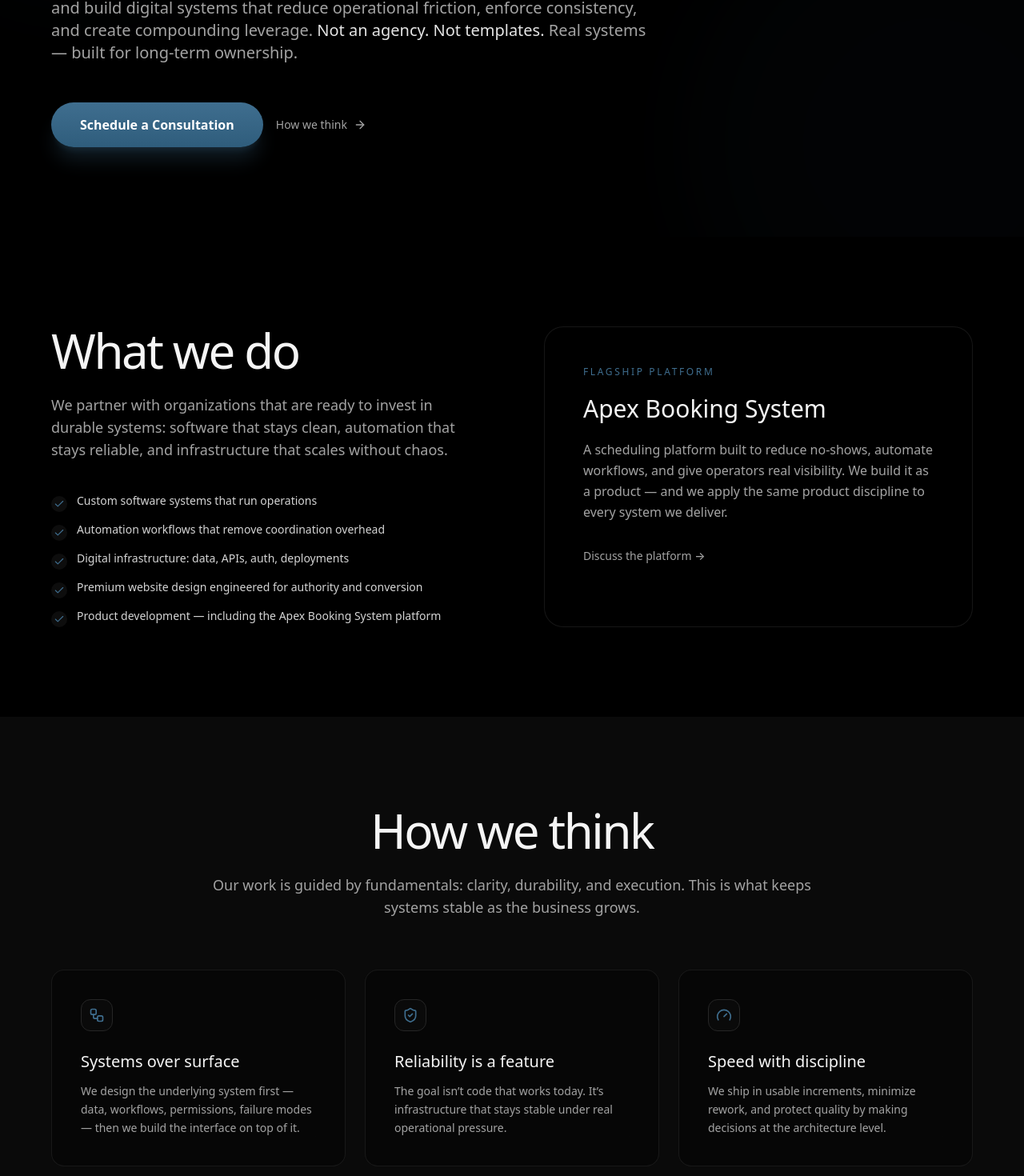
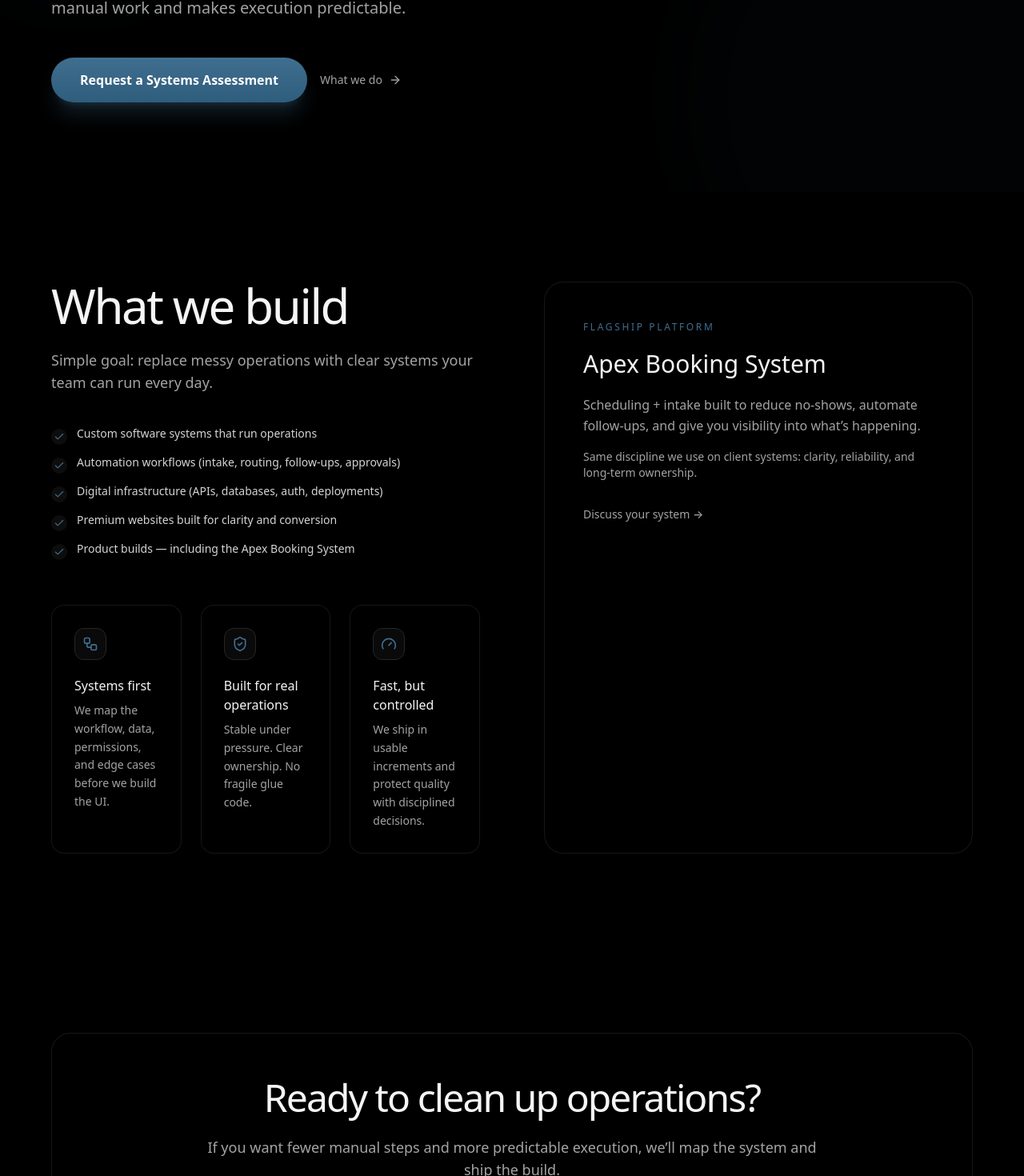
Before and after one commit to alexbritop24/apex-fusion-platform, a React (Vite) app: page /about in a window 1280 px wide. Shown: the part 452-1922 px from the top of the page at 80% size. Built offline with nearby package versions, Linux system fonts and the light colour scheme.

Commit message:
Simplify FounderBlock copy and tighten section

```diff
--- a/src/pages/About.tsx
+++ b/src/pages/About.tsx
@@ -16,49 +16,47 @@ export default function About() {
 
   const principles: Principle[] = [
     {
-      title: "Systems over surface",
+      title: "Systems first",
       description:
-        "We design the underlying system first — data, workflows, permissions, failure modes — then we build the interface on top of it.",
+        "We map the workflow, data, permissions, and edge cases before we build the UI.",
       icon: <Workflow className="h-5 w-5" aria-hidden="true" />,
     },
     {
-      title: "Reliability is a feature",
+      title: "Built for real operations",
       description:
-        "The goal isn’t code that works today. It’s infrastructure that stays stable under real operational pressure.",
+        "Stable under pressure. Clear ownership. No fragile glue code.",
       icon: <ShieldCheck className="h-5 w-5" aria-hidden="true" />,
     },
     {
-      title: "Speed with discipline",
+      title: "Fast, but controlled",
       description:
-        "We ship in usable increments, minimize rework, and protect quality by making decisions at the architecture level.",
+        "We ship in usable increments and protect quality with disciplined decisions.",
       icon: <Gauge className="h-5 w-5" aria-hidden="true" />,
     },
   ];
 
   const whatWeDo = [
     "Custom software systems that run operations",
-    "Automation workflows that remove coordination overhead",
-    "Digital infrastructure: data, APIs, auth, deployments",
-    "Premium website design engineered for authority and conversion",
-    "Product development — including the Apex Booking System platform",
+    "Automation workflows (intake, routing, follow-ups, approvals)",
+    "Digital infrastructure (APIs, databases, auth, deployments)",
+    "Premium websites built for clarity and conversion",
+    "Product builds — including the Apex Booking System",
   ];
 
   return (
     <div className="min-h-screen bg-black text-[#f5f5f5]">
       <SEO
         title="About — Apex Fusion Studios"
-        description="Apex Fusion Studios is a premium software and automation company building digital systems and infrastructure for serious operators."
+        description="Apex Fusion Studios builds premium software systems, automation, and infrastructure for serious operators."
+        path="/about"
       />
 
-      <Navigation />
-      <BookingModal
-        isOpen={bookingOpen}
-        onClose={() => setBookingOpen(false)}
-      />
+      <Navigation onOpenBooking={() => setBookingOpen(true)} />
+      <BookingModal isOpen={bookingOpen} onClose={() => setBookingOpen(false)} />
 
       <main id="main" className="pt-24">
         {/* HERO */}
-        <section className="relative overflow-hidden px-8 py-28 lg:px-16">
+        <section className="relative overflow-hidden px-8 py-24 lg:px-16 lg:py-28">
           {/* subtle background orbs */}
           <div
             aria-hidden="true"
@@ -77,21 +75,15 @@ export default function About() {
             </p>
 
             <h1 className="mt-5 text-5xl font-extralight leading-[1.05] tracking-[-0.04em] md:text-6xl lg:text-7xl">
-              We build infrastructure
+              We build systems
               <br />
               for teams that{" "}
               <span className="text-neutral-200">operate seriously</span>.
             </h1>
 
             <p className="mt-8 max-w-3xl text-lg font-light text-neutral-400 md:text-xl">
-              Apex Fusion Studios is a premium software and automation company.
-              We design and build digital systems that reduce operational
-              friction, enforce consistency, and create compounding leverage.
-              <span className="text-neutral-200">
-                {" "}
-                Not an agency. Not templates.
-              </span>{" "}
-              Real systems — built for long-term ownership.
+              Apex Fusion Studios builds software, automation, and infrastructure
+              that reduces manual work and makes execution predictable.
             </p>
 
             <div className="mt-12 flex flex-col gap-4 sm:flex-row sm:items-center">
@@ -107,30 +99,30 @@ export default function About() {
                   "focus-visible:ring-2 focus-visible:ring-[#3F6E8F]",
                 ].join(" ")}
               >
-                Schedule a Consultation
+                Request a Systems Assessment
               </button>
 
               <a
-                href="#principles"
+                href="#approach"
                 className="inline-flex items-center gap-2 text-sm text-neutral-400 transition-colors duration-500 hover:text-[#3F6E8F] focus-visible:ring-2 focus-visible:ring-[#3F6E8F]"
               >
-                How we think <ArrowRight className="h-4 w-4" />
+                What we do <ArrowRight className="h-4 w-4" />
               </a>
             </div>
           </div>
         </section>
 
-        {/* WHAT WE DO */}
-        <section className="px-8 py-28 lg:px-16">
+        {/* APPROACH (merged: what we do + how we think) */}
+        <section id="approach" className="px-8 py-24 lg:px-16 lg:py-28">
           <div className="mx-auto grid max-w-7xl gap-14 lg:grid-cols-2 lg:gap-20">
+            {/* Left */}
             <div>
               <h2 className="text-4xl font-extralight tracking-[-0.04em] md:text-5xl lg:text-6xl">
-                What we do
+                What we build
               </h2>
               <p className="mt-6 text-lg font-light text-neutral-400">
-                We partner with organizations that are ready to invest in durable
-                systems: software that stays clean, automation that stays
-                reliable, and infrastructure that scales without chaos.
+                Simple goal: replace messy operations with clear systems your
+                team can run every day.
               </p>
 
               <div className="mt-10 space-y-3">
@@ -142,15 +134,32 @@ export default function About() {
                         aria-hidden="true"
                       />
                     </span>
-                    <p className="text-sm font-light text-neutral-300">
-                      {item}
+                    <p className="text-sm font-light text-neutral-300">{item}</p>
+                  </div>
+                ))}
+              </div>
+
+              <div className="mt-14 grid gap-6 md:grid-cols-3">
+                {principles.map((p) => (
+                  <div
+                    key={p.title}
+                    className="rounded-2xl border border-neutral-800/60 bg-black/30 p-7 backdrop-blur-xl"
+                  >
+                    <div className="inline-flex h-10 w-10 items-center justify-center rounded-xl border border-neutral-800 bg-neutral-950 text-[#3F6E8F]">
+                      {p.icon}
+                    </div>
+                    <h3 className="mt-5 text-base font-light text-neutral-100">
+                      {p.title}
+                    </h3>
+                    <p className="mt-2 text-sm font-light leading-relaxed text-neutral-400">
+                      {p.description}
                     </p>
                   </div>
                 ))}
               </div>
             </div>
 
-            {/* RIGHT: GLASS PANEL */}
+            {/* Right */}
             <div className="rounded-3xl border border-neutral-800/60 bg-black/30 p-10 backdrop-blur-xl md:p-12">
               <p className="text-xs uppercase tracking-[0.22em] text-[#3F6E8F]">
                 Flagship platform
@@ -161,10 +170,13 @@ export default function About() {
               </h3>
 
               <p className="mt-5 text-base font-light leading-relaxed text-neutral-400">
-                A scheduling platform built to reduce no-shows, automate
-                workflows, and give operators real visibility. We build it as a
-                product — and we apply the same product discipline to every
-                system we deliver.
+                Scheduling + intake built to reduce no-shows, automate follow-ups,
+                and give you visibility into what’s happening.
+              </p>
+
+              <p className="mt-4 text-sm font-light text-neutral-400">
+                Same discipline we use on client systems: clarity, reliability,
+                and long-term ownership.
               </p>
 
               <button
@@ -172,60 +184,21 @@ export default function About() {
                 onClick={() => setBookingOpen(true)}
                 className="mt-8 text-sm font-medium text-neutral-400 transition-colors duration-500 hover:text-[#3F6E8F] focus-visible:ring-2 focus-visible:ring-[#3F6E8F]"
               >
-                Discuss the platform →
+                Discuss your system →
               </button>
             </div>
           </div>
         </section>
 
-        {/* PRINCIPLES */}
-        <section
-          id="principles"
-          className="bg-neutral-950 px-8 py-28 lg:px-16"
-        >
-          <div className="mx-auto max-w-7xl">
-            <div className="mx-auto max-w-3xl text-center">
-              <h2 className="text-4xl font-extralight tracking-[-0.04em] md:text-5xl lg:text-6xl">
-                How we think
-              </h2>
-              <p className="mt-6 text-lg font-light text-neutral-400">
-                Our work is guided by fundamentals: clarity, durability, and
-                execution. This is what keeps systems stable as the business
-                grows.
-              </p>
-            </div>
-
-            <div className="mt-16 grid gap-6 md:grid-cols-3">
-              {principles.map((p) => (
-                <div
-                  key={p.title}
-                  className="rounded-2xl border border-neutral-800/60 bg-black/30 p-9 backdrop-blur-xl"
-                >
-                  <div className="inline-flex h-10 w-10 items-center justify-center rounded-xl border border-neutral-800 bg-neutral-950 text-[#3F6E8F]">
-                    {p.icon}
-                  </div>
-                  <h3 className="mt-6 text-xl font-light text-neutral-100">
-                    {p.title}
-                  </h3>
-                  <p className="mt-3 text-sm font-light leading-relaxed text-neutral-400">
-                    {p.description}
-                  </p>
-                </div>
-              ))}
-            </div>
-          </div>
-        </section>
-
         {/* CTA */}
-        <section className="px-8 py-28 lg:px-16">
+        <section className="px-8 py-24 lg:px-16 lg:py-28">
           <div className="mx-auto max-w-6xl rounded-3xl border border-neutral-800/60 bg-black/30 p-10 text-center backdrop-blur-xl md:p-14">
             <h2 className="text-3xl font-extralight tracking-[-0.04em] md:text-4xl lg:text-5xl">
-              Build something exceptional
+              Ready to clean up operations?
             </h2>
             <p className="mx-auto mt-6 max-w-3xl text-lg font-light text-neutral-400">
-              If you’re ready to replace manual operations with engineered
-              systems, we’ll help you design the architecture and ship it with
-              precision.
+              If you want fewer manual steps and more predictable execution,
+              we’ll map the system and ship the build.
             </p>
 
             <div className="mt-10 flex justify-center">
@@ -241,9 +214,13 @@ export default function About() {
                   "focus-visible:ring-2 focus-visible:ring-[#3F6E8F]",
                 ].join(" ")}
               >
-                Schedule a Consultation
+                Request a Systems Assessment
               </button>
             </div>
+
+            <p className="mt-5 text-xs text-neutral-500">
+              Prefer email? apexfusionstudiosusa@gmail.com
+            </p>
           </div>
         </section>
 
```
Also changed, not shown: src/components/FounderBlock.tsx (+19 -23 lines).
